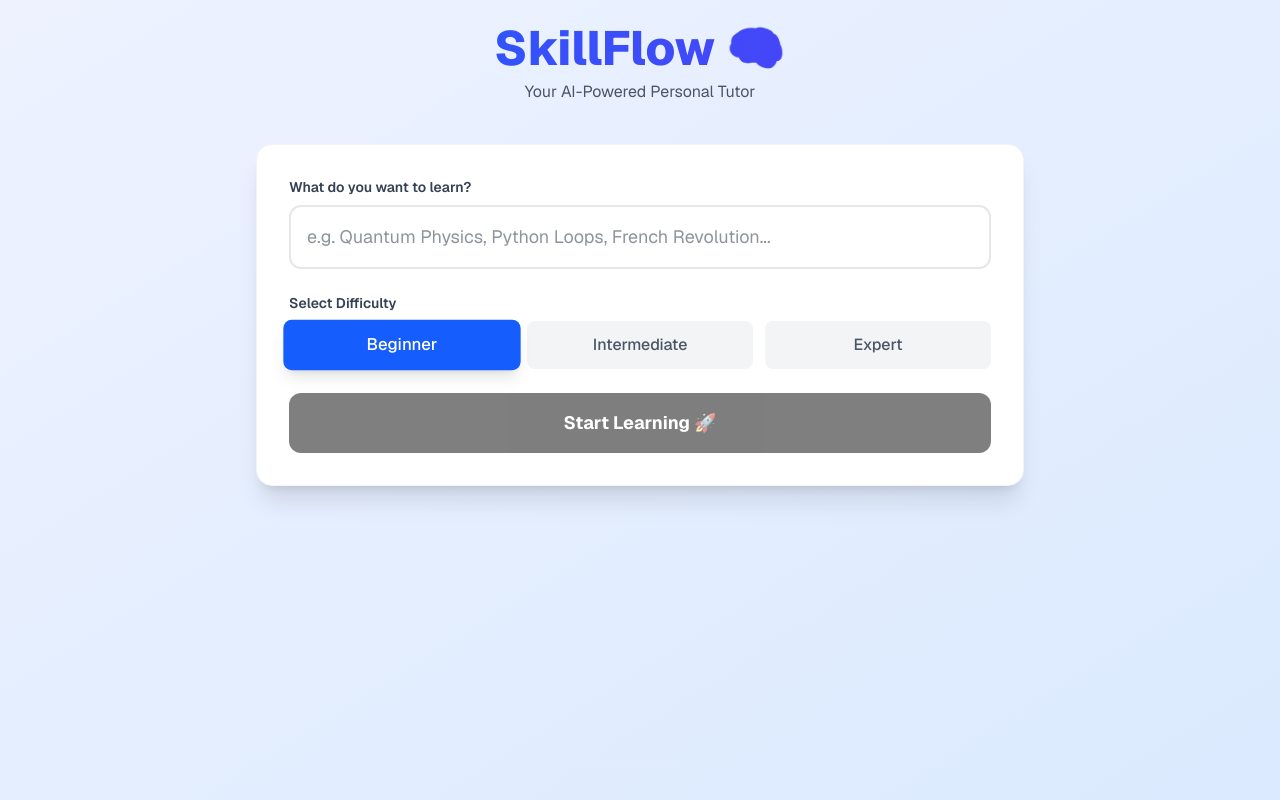
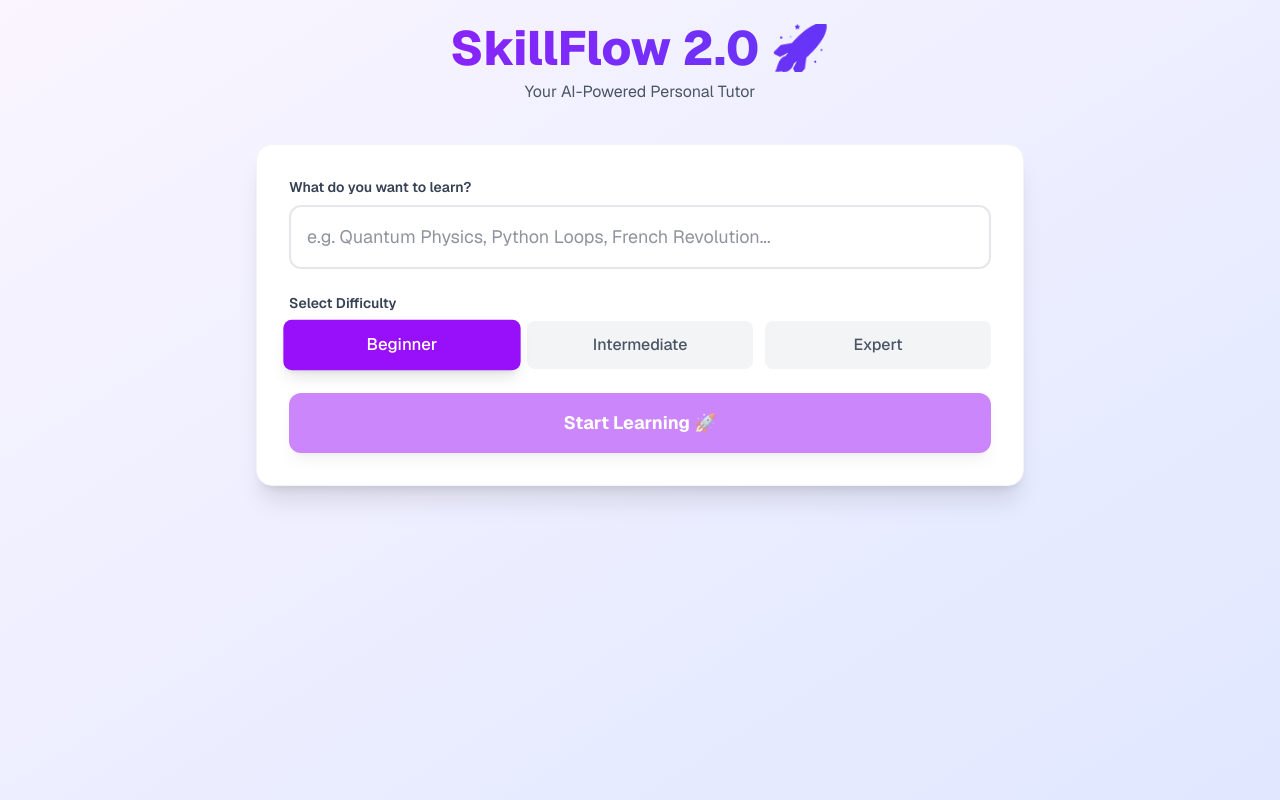
Before and after one commit to APPLEPIE6969/SkillFlow, a Next.js app: page / in a window 1280 px wide. Built offline with nearby package versions, Linux system fonts and the light colour scheme.

Commit message:
Update page.tsx

```diff
--- a/app/page.tsx
+++ b/app/page.tsx
@@ -56,11 +56,11 @@ export default function Home() {
   };
 
   return (
-    <div className="min-h-screen bg-gradient-to-br from-indigo-50 to-blue-100 p-6 font-sans text-gray-800">
+    <div className="min-h-screen bg-gradient-to-br from-purple-50 to-indigo-100 p-6 font-sans text-gray-800">
       <div className="max-w-3xl mx-auto">
         <header className="text-center mb-10">
-          <h1 className="text-5xl font-extrabold text-transparent bg-clip-text bg-gradient-to-r from-blue-600 to-indigo-600 mb-2">
-            SkillFlow 🧠
+          <h1 className="text-5xl font-extrabold text-transparent bg-clip-text bg-gradient-to-r from-purple-600 to-indigo-600 mb-2">
+            SkillFlow 2.0 🚀
           </h1>
           <p className="text-gray-600">Your AI-Powered Personal Tutor</p>
         </header>
@@ -72,7 +72,7 @@ export default function Home() {
             <input
               type="text"
               placeholder="e.g. Quantum Physics, Python Loops, French Revolution..."
-              className="w-full p-4 border-2 border-gray-200 rounded-xl focus:border-blue-500 focus:outline-none transition-colors text-lg"
+              className="w-full p-4 border-2 border-gray-200 rounded-xl focus:border-purple-500 focus:outline-none transition-colors text-lg"
               value={topic}
               onChange={(e) => setTopic(e.target.value)}
               onKeyDown={(e) => e.key === "Enter" && startLearning()}
@@ -88,7 +88,7 @@ export default function Home() {
                   onClick={() => setLevel(l)}
                   className={`py-3 px-4 rounded-lg font-medium transition-all ${
                     level === l
-                      ? "bg-blue-600 text-white shadow-lg scale-105"
+                      ? "bg-purple-600 text-white shadow-lg scale-105"
                       : "bg-gray-100 text-gray-600 hover:bg-gray-200"
                   }`}
                 >
@@ -101,7 +101,7 @@ export default function Home() {
           <button
             onClick={startLearning}
             disabled={loading || !topic}
-            className="w-full bg-black text-white p-4 rounded-xl font-bold text-lg hover:opacity-80 disabled:opacity-50 transition-all flex justify-center items-center gap-2"
+            className="w-full bg-purple-600 text-white p-4 rounded-xl font-bold text-lg hover:bg-purple-700 disabled:opacity-50 transition-all flex justify-center items-center gap-2 shadow-lg"
           >
             {loading ? (
               <>
@@ -124,7 +124,7 @@ export default function Home() {
           <div className="mt-8 space-y-6 animate-fade-in-up">
 
             {/* 1. Main Content */}
-            <div className="bg-white p-8 rounded-2xl shadow-lg border-l-8 border-blue-500">
+            <div className="bg-white p-8 rounded-2xl shadow-lg border-l-8 border-purple-500">
               <h2 className="text-3xl font-bold text-gray-900 mb-4">{lesson.title}</h2>
               <div className="prose prose-lg text-gray-600 leading-relaxed mb-6">
                 {lesson.explanation}
@@ -147,7 +147,7 @@ export default function Home() {
               <ul className="space-y-3">
                 {lesson.key_points.map((point, i) => (
                   <li key={i} className="flex gap-3 text-gray-700">
-                    <span className="bg-blue-100 text-blue-600 rounded-full w-6 h-6 flex items-center justify-center text-xs font-bold flex-shrink-0">
+                    <span className="bg-purple-100 text-purple-600 rounded-full w-6 h-6 flex items-center justify-center text-xs font-bold flex-shrink-0">
                       {i + 1}
                     </span>
                     {point}
@@ -157,7 +157,7 @@ export default function Home() {
             </div>
 
             {/* 3. Quiz */}
-            <div className="bg-gradient-to-br from-indigo-900 to-blue-900 p-8 rounded-2xl shadow-xl text-white">
+            <div className="bg-gradient-to-br from-purple-900 to-indigo-900 p-8 rounded-2xl shadow-xl text-white">
               <h3 className="text-xl font-bold mb-6 flex items-center gap-2">
                 🧠 Quick Quiz
               </h3>
```
